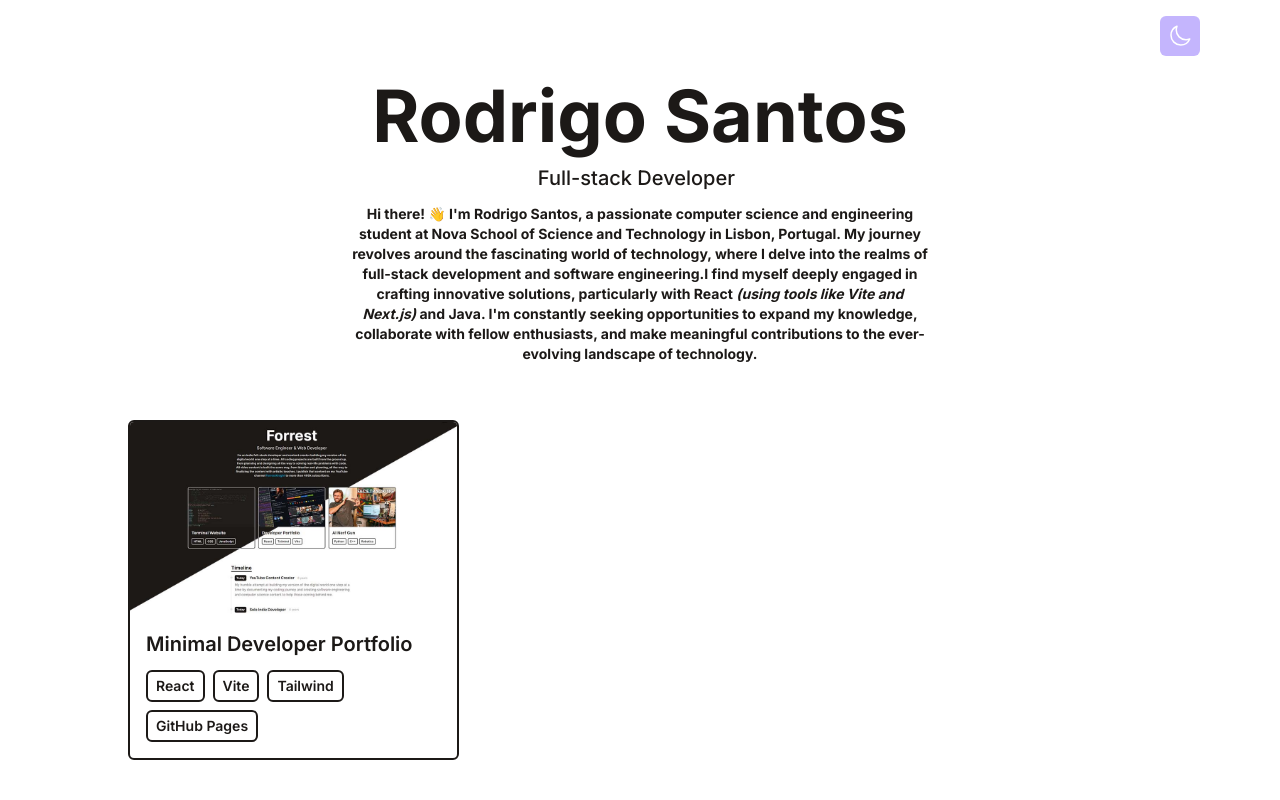
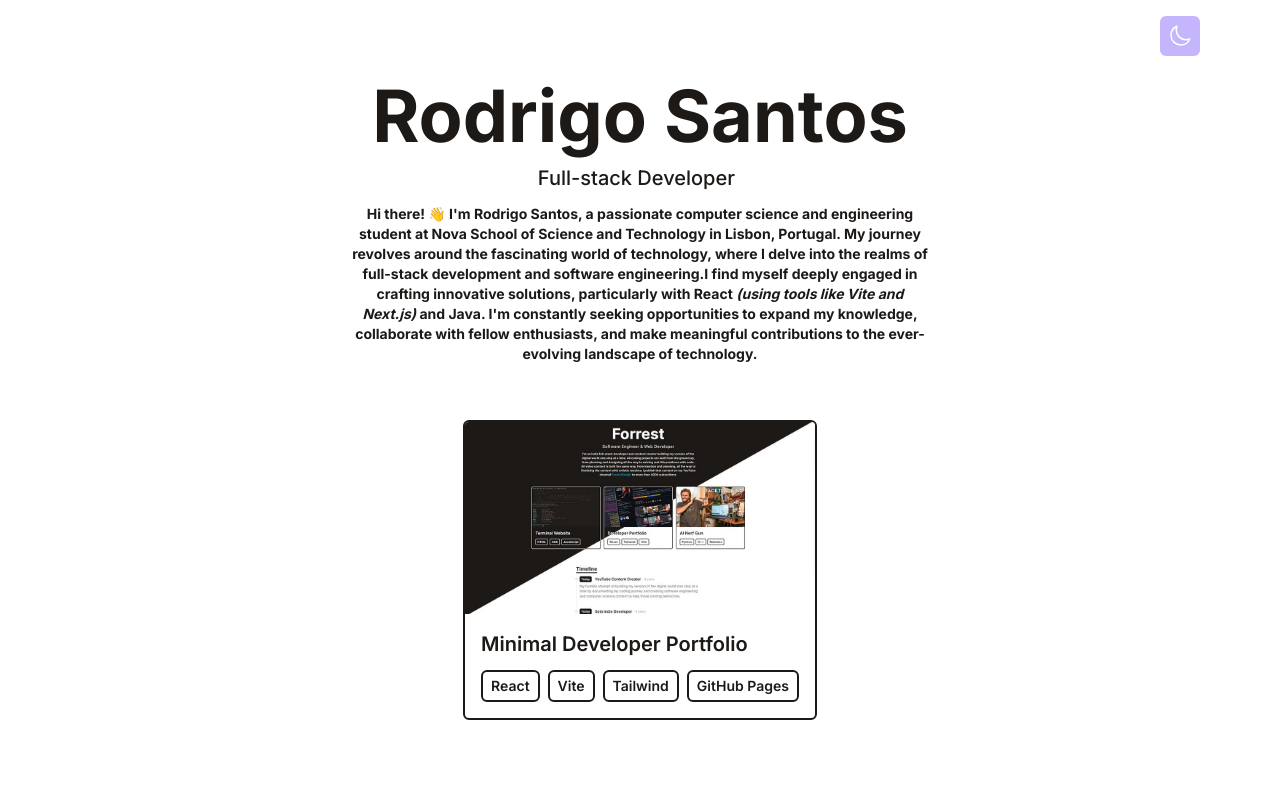
Before and after one commit to RodrigoRafaelSantos7/minimal-portfolio, a React (Vite) app: page / in a window 1280 px wide. Shown: the top 800 px of the page. Built offline with nearby package versions, Linux system fonts and the light colour scheme.

Commit message:
Update Portfolio component and image URL

```diff
--- a/src/components/Portfolio.jsx
+++ b/src/components/Portfolio.jsx
@@ -6,7 +6,7 @@ import PortfolioItem from './PortfolioItem';
 function Portfolio() {
   return (
     <div className="my-2 flex flex-col md:flex-row items-center justify-center">
-      <div className="grid grid-cols-1 md:grid-cols-2 lg:grid-cols-3 gap-4">
+      <div className="grid grid-cols-1 md:grid-cols-1 lg:grid-cols-1 gap-4">
         {portfolio.map((project, index) => (
           <PortfolioItem
             key={index}
--- a/src/data/portfolio.js
+++ b/src/data/portfolio.js
@@ -1,7 +1,7 @@
 export default [
   {
     title: 'Minimal Developer Portfolio',
-    imgUrl: '/assets/dev-portfolio.jpg',
+    imgUrl: 'public/assets/dev-portfolio.jpg',
     stack: ['React', 'Vite', 'Tailwind', 'GitHub Pages'],
     link: 'https://rodrigorafaelsantos7.github.io/minimal-portfolio/',
   },
```
